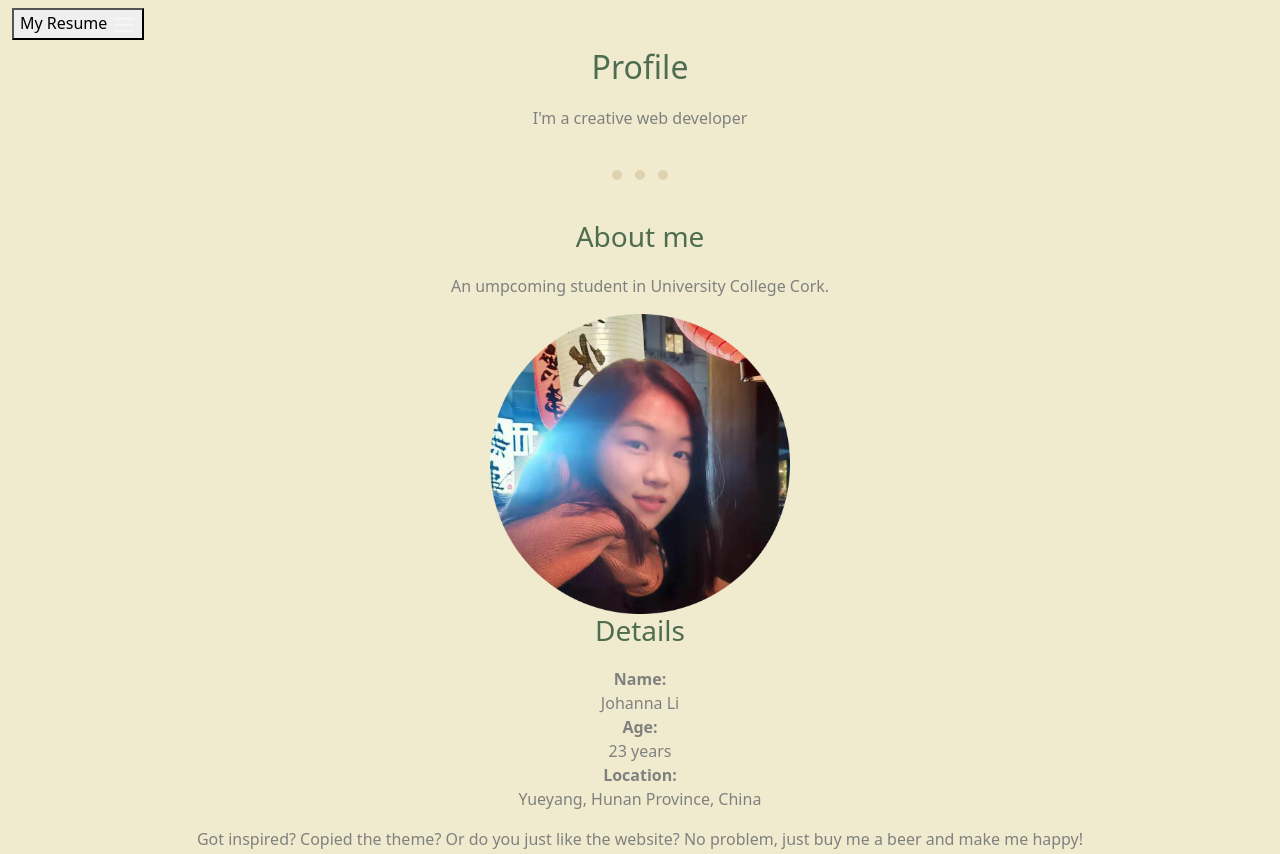
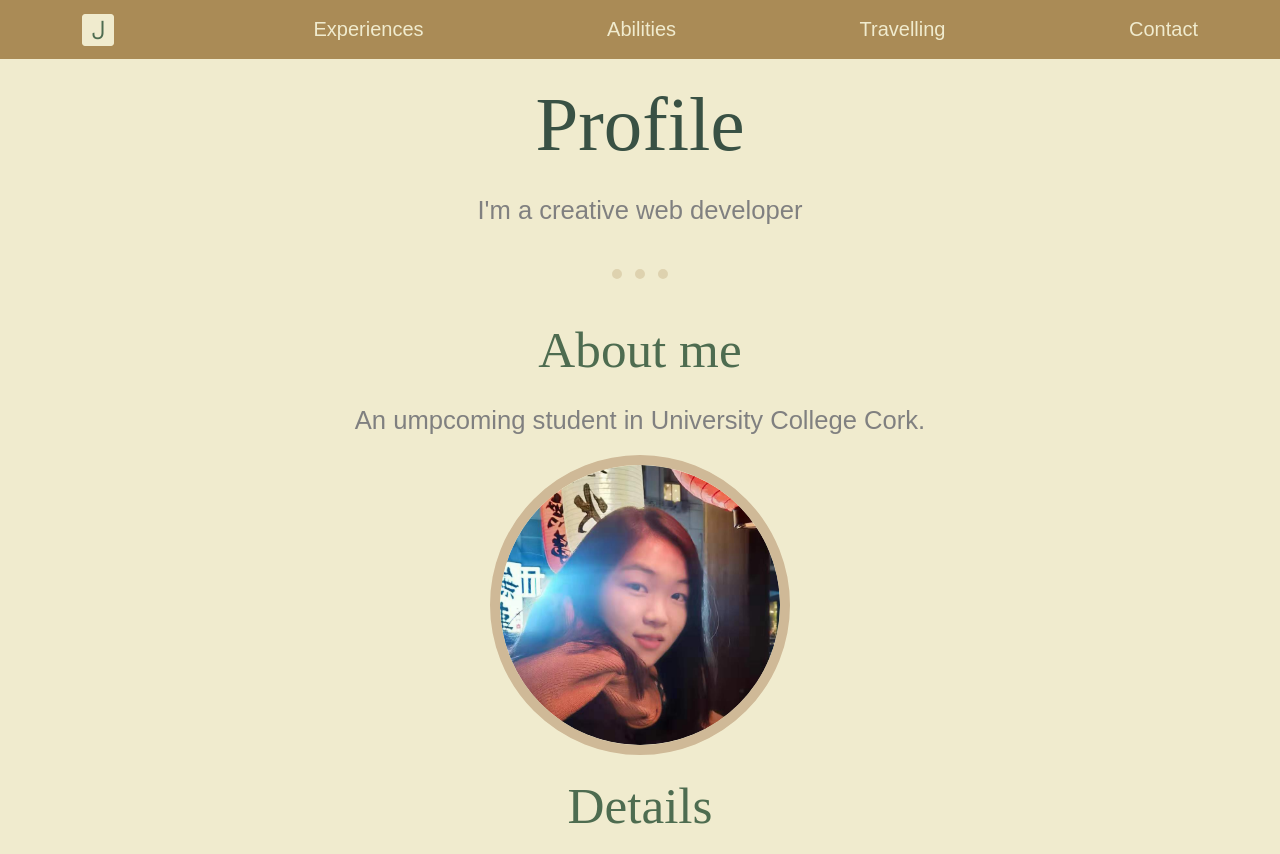
Before and after one commit to JohannaShidao/CV, a plain HTML site: page index.html in a window 1280 px wide. Shown: the top 854 px of the page. Drawn offline with nearby package versions, Linux system fonts and the light colour scheme.

Commit message:
11.18
font size, family
navbar
bordered picture
skills

```diff
--- a/CSS/style.css
+++ b/CSS/style.css
@@ -1,7 +1,9 @@
 /************************** tag selector ***************************/
 body{
     background-color:#F0EBCE;
-    font-family:"Open Sans" sans-serif;
+    font-family: Arial, Helvetica, sans-serif;
+    font-size: 2vw;
+
   }
 hr{
     border-style: dotted none none;
@@ -14,10 +16,21 @@ hr{
     width: 5%;
 
   }
-h2,h3{
-    color: #4E6C50;
+h2{
+    color: #395144;
     margin: auto;
     margin-bottom: 20px;
+    margin-top: 20px;
+    font-family: 'Times New Roman', Times, serif;
+    font-size: 6vw;
+}
+h3{
+  color: #4E6C50;
+  margin: auto;
+  margin-bottom: 20px;
+  margin-top: 20px;
+  font-family: 'Times New Roman', Times, serif;
+  font-size: 4vw;
 }
 img{
    margin: auto;
@@ -26,10 +39,20 @@ img{
    height: auto;
 }
 
+li { min-height: 30px; padding: 3px 20px; }
+
 p{
     color:grey
 }
-
+ul.no-bullets {
+  list-style-type: none;
+  margin: 0px;
+  padding: 0px;
+}
+/**** navbar***/
+.navbar{
+  background-color: #AA8B56;
+}
 /************************** 宝丽来图片部分 ***************************/
 div.col-md-6{
   background-color: white;
@@ -47,3 +70,26 @@ div.introduction{
 .container{
   text-align: center;
 }
+/*******************************技能列表部分 ********************************/
+.ability-title {
+  display: inline-block;
+  width: 60%;
+  color: grey;
+}
+.ability-score {
+  float: right;
+  color: #4E6C50;
+}
+.nav-link{
+  color:#F0EBCE;
+  font-size:20px;
+}
+
+#Abilities{
+  margin:50px 50px 0 50px;
+}
+
+#myphoto{
+  border: #CFB997 solid 10px;
+  border-radius:100% ;
+}
--- a/index.html
+++ b/index.html
@@ -16,24 +16,23 @@
 </head>
 
 <body data-bs-spy="scroll" data-target="#navbar-example">
-  <!--<div id="top" class="jumbotron" data-src="" data-position="">
-  </div>-->
+  <!-- <div id="top" class="" data-src="" data-position="">
+  </div
   <nav class="navbar navbar-dark"  id="navbar-example" >
    <div class="container-fluid">
     <button type="button" class="navbar-toggle" data-toggle="collapse" data-target=".navbar-ex1-collapse">
-      <span class="sr-only">My Resume</span>
-      <span class="navbar-toggler-icon"></span>
+      <span>My Resume</span>
+
     </button>
    </div>
-   <!--collect content for toggling-->
-   <div class="collapse navbar-collapse navbar-ex1-collapse">
-    <ul class="nav navbar-nav">
-      <li class="active"><a href="#profile">Profile</a></li>
-      <li><a href="#experiences">Experiences</a></li>
-      <li><a href="#abilities">Abilities</a></li>
-      <li><a href="#projects">Projects</a></li>
-      <li><a href="#contact">Contact</a></li>
-    </ul>
+   collect content for toggling-->
+   <nav class="navbar  navbar-expand-sm" >
+    <div class="container">
+      <a class="navbar-brand" href="#"><img src="favicon/favicon-32x32.png" alt="profile-img"></a>
+      <a class="nav-link" href="#experiences">Experiences</a>
+      <a class="nav-link" href="#abilities">Abilities</a>
+      <a class="nav-link" href="#tavelling">Travelling</a>
+      <a class="nav-link" href="#contact">Contact</a>
    </div>
   </nav>
   <!--content-->
@@ -47,7 +46,7 @@
           <p>An umpcoming student in University College Cork.</p>
         </div>
         <div class="col align-self-center">
-          <img src="profile.png" alt="my photo" width="300" height="300">
+          <img id="myphoto" src="profile.png" alt="my photo" width="300" height="300">
         </div>
         <div class="align-self-center">
           <h3>Details</h3>
@@ -97,25 +96,33 @@
     <h3>Careers</h3>
   </div>
   <!-- 暂时把其他内容清掉-->
-  <!--
-    <div class="background-white">
-    <div id="Abilities" class="container">
+    <div>
+    <div id="Abilities" >
       <hr>
       <h3>Skills</h3>
       <div class="row">
         <ul class="no-bullets">
           <li>
             <span class="ability-title">HTML</span>
-            <span class="ability-score">
-              <span></span>
-            </span>
+            <span class="ability-score">★★★★</span>
           </li>
-
+          <li>
+            <span class="ability-title">CSS</span>
+            <span class="ability-score">★★★</span>
+          </li>
+          <li>
+            <span class="ability-title">JavaScript</span>
+            <span class="ability-score">★</span>
+          </li>
+          <li>
+            <span class="ability-title">Bootstrap</span>
+            <span class="ability-score">★★</span>
+          </li>
         </ul>
 
       </div>
     </div>
-  </div> -->
+  </div>
 
   <div class="container">
     <h2>Travelling</h2>
```
Also changed, not shown: 1 other file.
